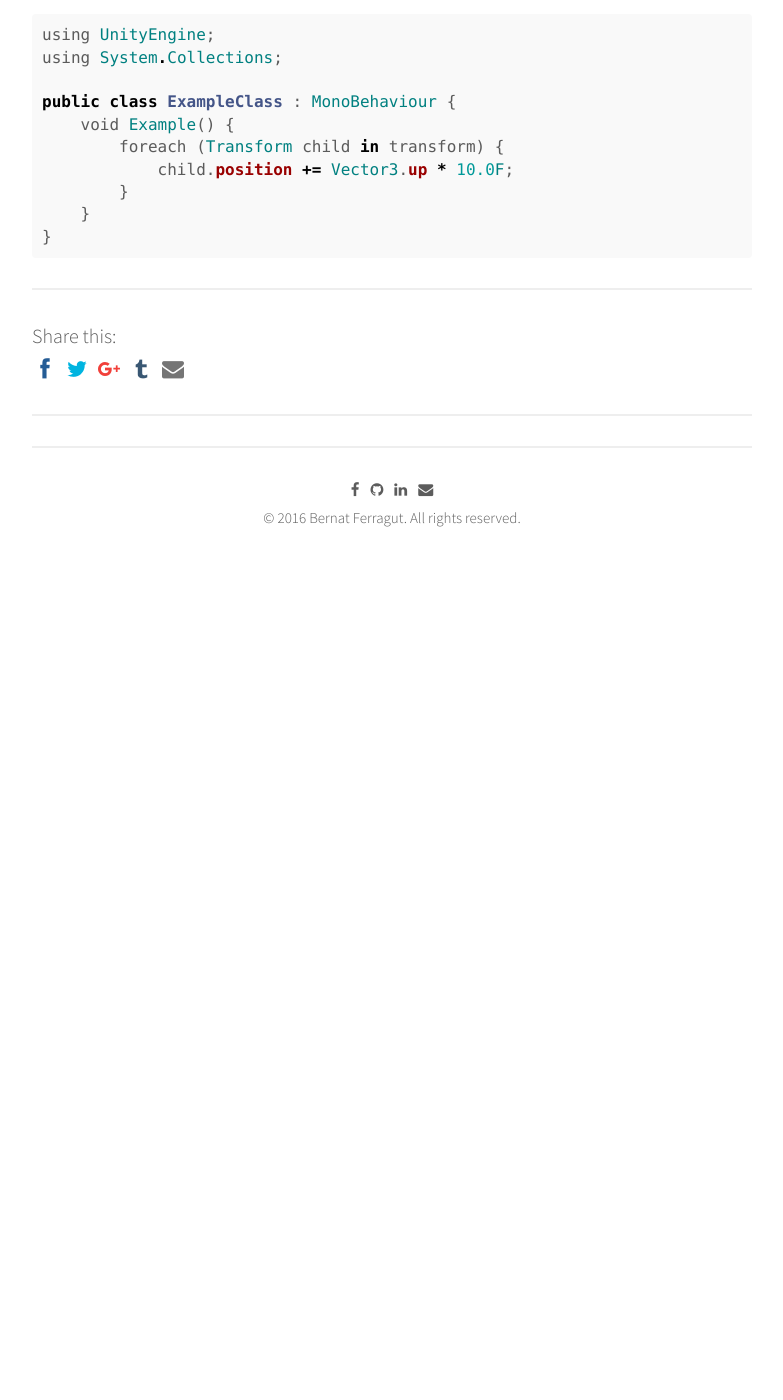
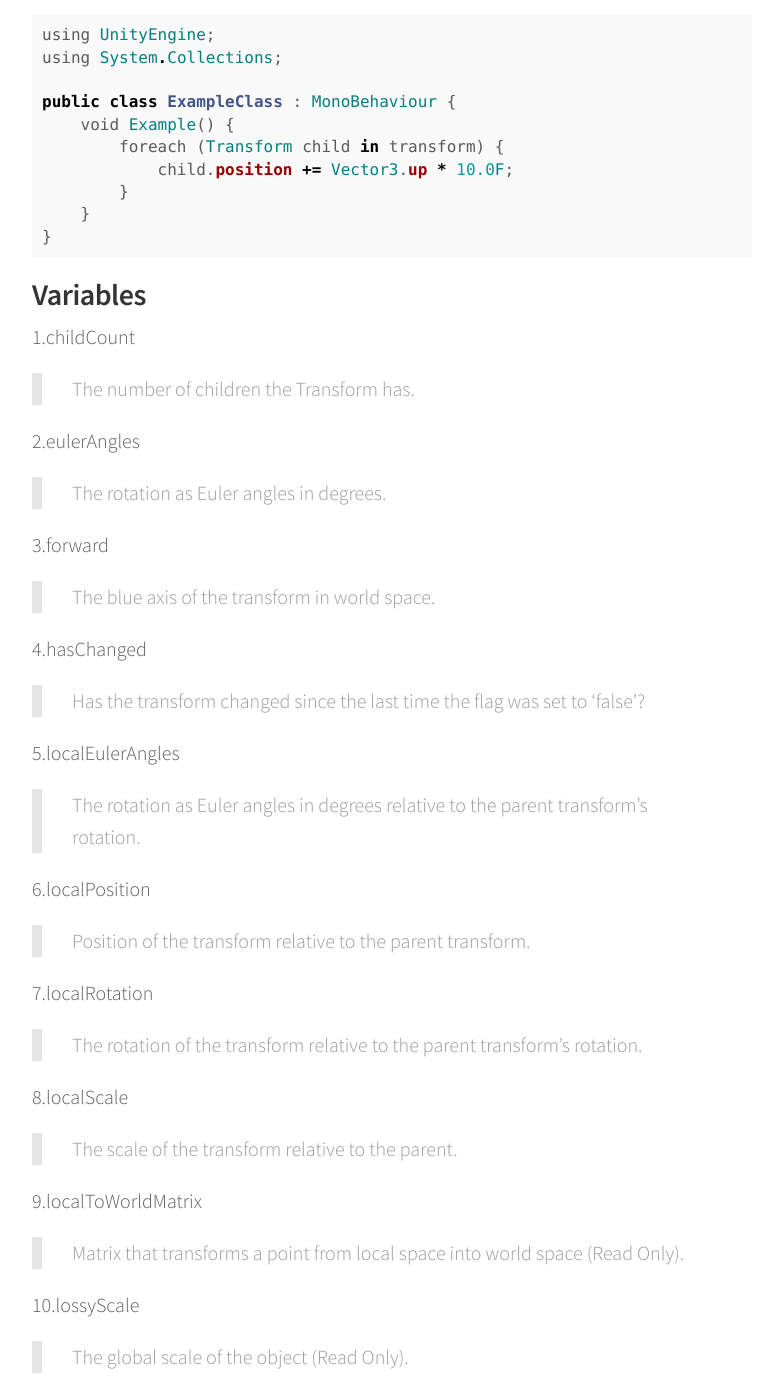
Before and after one commit to bernatferragut/FutureWeb-blog, a Jekyll site: the page built from _posts/10-12-16-VR - Unity Most Important Classes-3.md, in a window 1280 px wide and 1400 px high, scrolled down 550 px. Shown: the whole window, without its empty margins (248-1031 px from the left). Built offline with Jekyll 4.4.1, drawn with Linux system fonts in a browser that asks for light colours; nearby versions of some CDN libraries; comment, search, counter and statistics services are not loaded; before the commit the page ends 1180 px from its top, so only the background shows below that; some of the changed text lies outside the part shown.

Commit message:
Update 10-12-16-VR - Unity Most Important Classes-3.md
Transform variables

````diff
--- a/_posts/10-12-16-VR - Unity Most Important Classes-3.md
+++ b/_posts/10-12-16-VR - Unity Most Important Classes-3.md
@@ -33,3 +33,72 @@ public class ExampleClass : MonoBehaviour {
     }
 }
 ```
+### Variables
+
+1.childCount
+
+> The number of children the Transform has.
+
+2.eulerAngles
+
+> The rotation as Euler angles in degrees.
+
+3.forward
+
+> The blue axis of the transform in world space.
+
+4.hasChanged
+
+> Has the transform changed since the last time the flag was set to 'false'?
+
+5.localEulerAngles
+
+> The rotation as Euler angles in degrees relative to the parent transform's rotation.
+
+6.localPosition
+
+> Position of the transform relative to the parent transform.
+
+7.localRotation
+
+> The rotation of the transform relative to the parent transform's rotation.
+
+8.localScale
+
+> The scale of the transform relative to the parent.
+
+9.localToWorldMatrix
+
+> Matrix that transforms a point from local space into world space (Read Only).
+
+10.lossyScale
+
+> The global scale of the object (Read Only).
+
+11.parent
+
+> The parent of the transform.
+
+12.position
+
+> The position of the transform in world space.
+
+13.right
+
+> The red axis of the transform in world space.
+
+14.root
+
+> Returns the topmost transform in the hierarchy.
+
+15.rotation
+
+> The rotation of the transform in world space stored as a Quaternion.
+
+16.up
+
+> The green axis of the transform in world space.
+
+17.worldToLocalMatrix
+
+> Matrix that transforms a point from world space into local space (Read Only).
````
